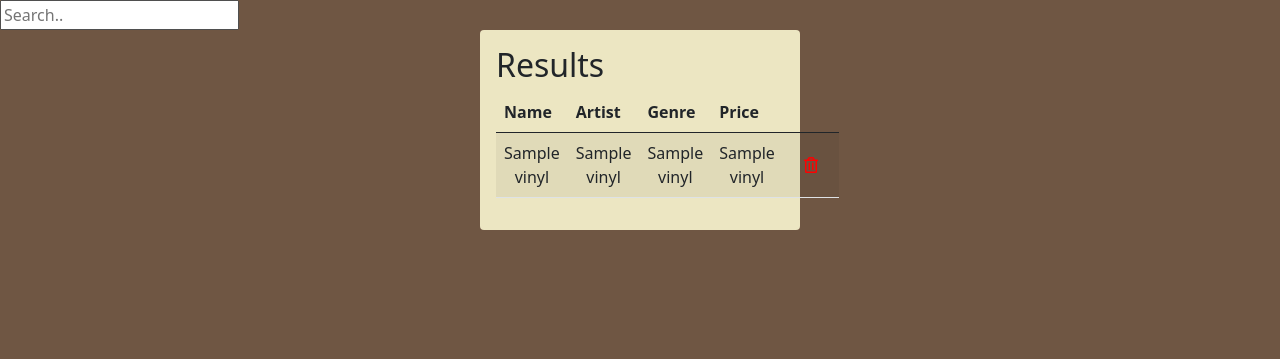
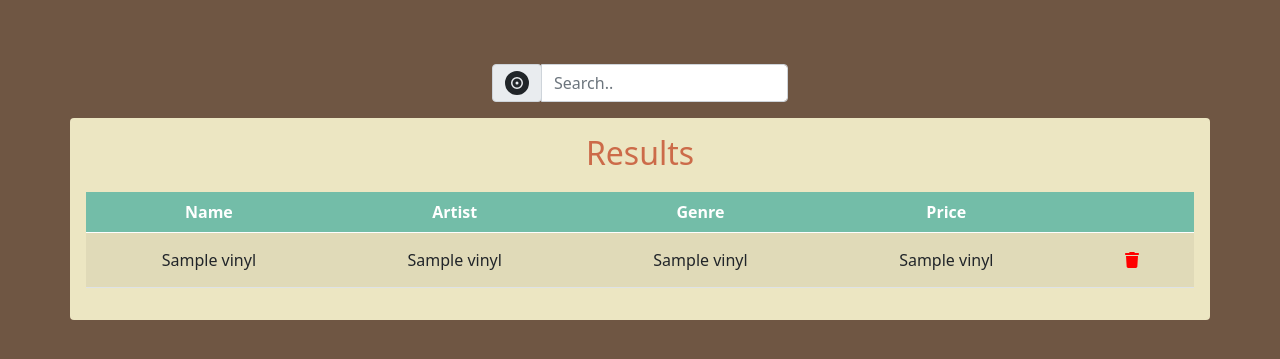
Before and after one commit to Summer23-CSCE-310-Database-Systems/github-setup-recordrecords, a Flask app: page /manager-vinyl in a window 1280 px wide. Shown: the top 359 px of the page. Run offline with Flask 3, Linux system fonts and the light colour scheme; a database or web service that is not in the repository returns one stand-in record (values such as "Sample title"); some libraries are stand-ins or nearby versions.

Commit message:
added better formatted search

```diff
--- a/templates/manager.html
+++ b/templates/manager.html
@@ -9,24 +9,30 @@
     <link href="https://cdn.jsdelivr.net/npm/bootstrap@5.0.2/dist/css/bootstrap.min.css" rel="stylesheet"></head>
 
     <!-- fontawesome 5 -->
-    <link rel="stylesheet" type="text/css"
-    href="https://cdnjs.cloudflare.com/ajax/libs/font-awesome/5.15.2/css/all.min.css"/>
-    <script defer src="https://cdnjs.cloudflare.com/ajax/libs/font-awesome/5.15.2/js/all.min.js"></script>
+    <link rel="stylesheet"
+    href="https://cdnjs.cloudflare.com/ajax/libs/font-awesome/6.4.0/css/all.min.css">
+    <script defer src="https://cdnjs.cloudflare.com/ajax/libs/font-awesome/6.4.0/js/all.min.js"></script>
 
 <body class="" style="background-color: #6F5643">
-    <div>
-        <input type="text" id="myInput" onkeyup="myFunction()" placeholder="Search..">
-    </div>
-    <div class="container rounded flex-column p-3 w-25 h-100" style="background-color: #ECE6C2">
-        <h2>Results</h2>
+   <div class="container" style="width: 25%; margin-top: 5%;">
+    <div class="input-group mb-3">
+        <div class="input-group-prepend">
+          <span class="input-group-text" id="basic-addon1"><i class="fa-solid fa-record-vinyl fa-xl"></i></span>
+        </div>
+        <input type="text" id="myInput" class="form-control" onkeyup="myFunction()" placeholder="Search.." aria-label="Search" aria-describedby="basic-addon1">
+      </div>
+   </div>
+
+    <div class="container rounded flex-column p-3" style="background-color: #ECE6C2">
+        <h2 style="text-align: center; margin-bottom: 20px; color: #CC6B49;">Results</h2>
         <table id="myTable" class="table table-striped">
-            <thead>
-                <tr id="row-header text-center align-middle">
+            <thead style="color: white; background-color: #73BDA8;">
+                <tr class="row-header text-center align-middle">
                     <th>Name</th>
                     <th>Artist</th>
                     <th>Genre</th>
                     <th>Price</th>
-                    <th> </th>
+                    <th></th>
                 </tr>
             </thead>
             {% for item in data %}
@@ -35,11 +41,35 @@
                 <td>{{ item[2] }}</td>
                 <td>{{ item[3] }}</td>
                 <td>{{ item[4] }}</td>
-                <td><button type="button" class="btn btn-default btn-md"><i class="far fa-trash-alt" style="color: red;"></i></button></td>
+                <td><button type="button" class="btn btn-default btn-md"><i class="far fa-solid fa-trash" style="color: red;"></i></button></td>
             </tr>
             {% endfor %}
 
             <!-- Populate table rows dynamically with JavaScript -->
+            <script>
+                function myFunction() {
+                  // Declare variables
+                  var input, filter, table, tr, td, i, txtValue;
+                  input = document.getElementById("myInput");
+                  filter = input.value.toUpperCase();
+                  table = document.getElementById("myTable");
+                  tr = table.getElementsByTagName("tr");
+
+                  // Loop through all table rows, and hide those who don't match the search query
+                  for (i = 0; i < tr.length; i++) {
+                    td = tr[i].getElementsByTagName("td")[0];
+                    if (td) {
+                      txtValue = td.textContent || td.innerText;
+                      if (txtValue.toUpperCase().indexOf(filter) > -1) {
+                        tr[i].style.display = "";
+                      } else {
+                        tr[i].style.display = "none";
+                      }
+                    }
+                  }
+                }
+                </script>
+
         </table>
     </div>
 
```
